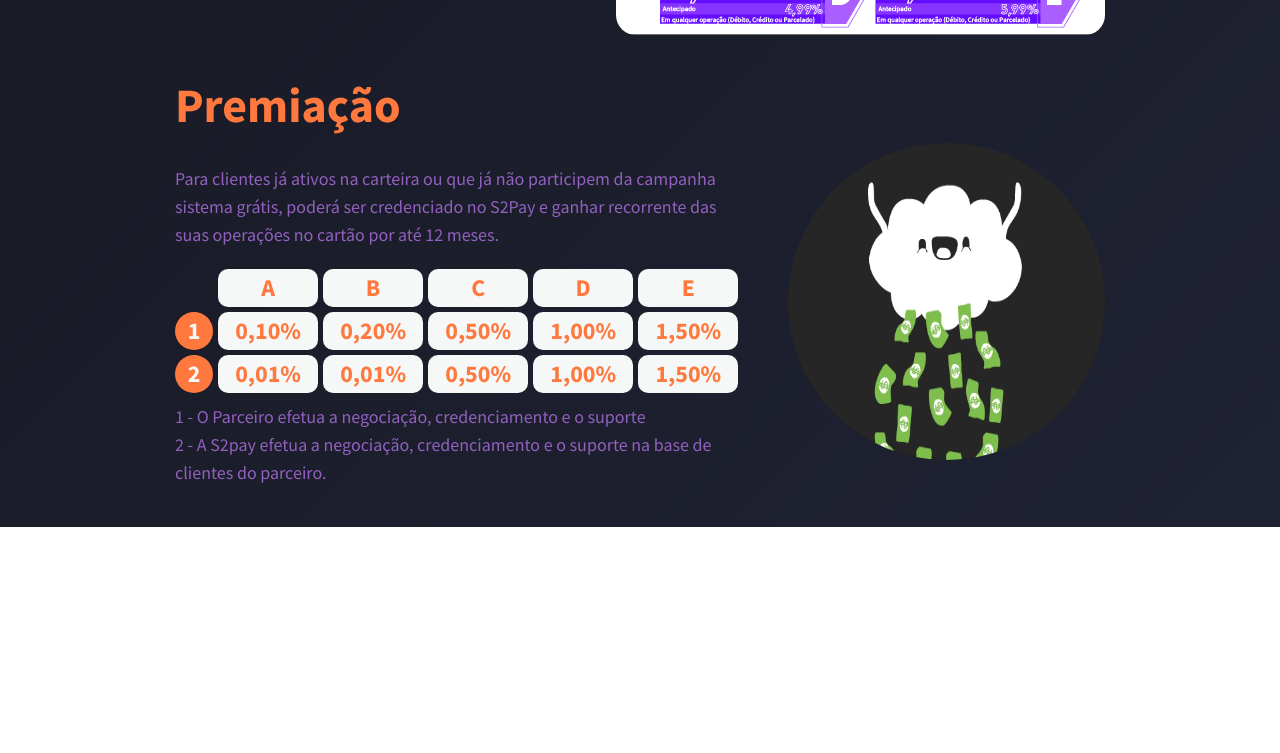
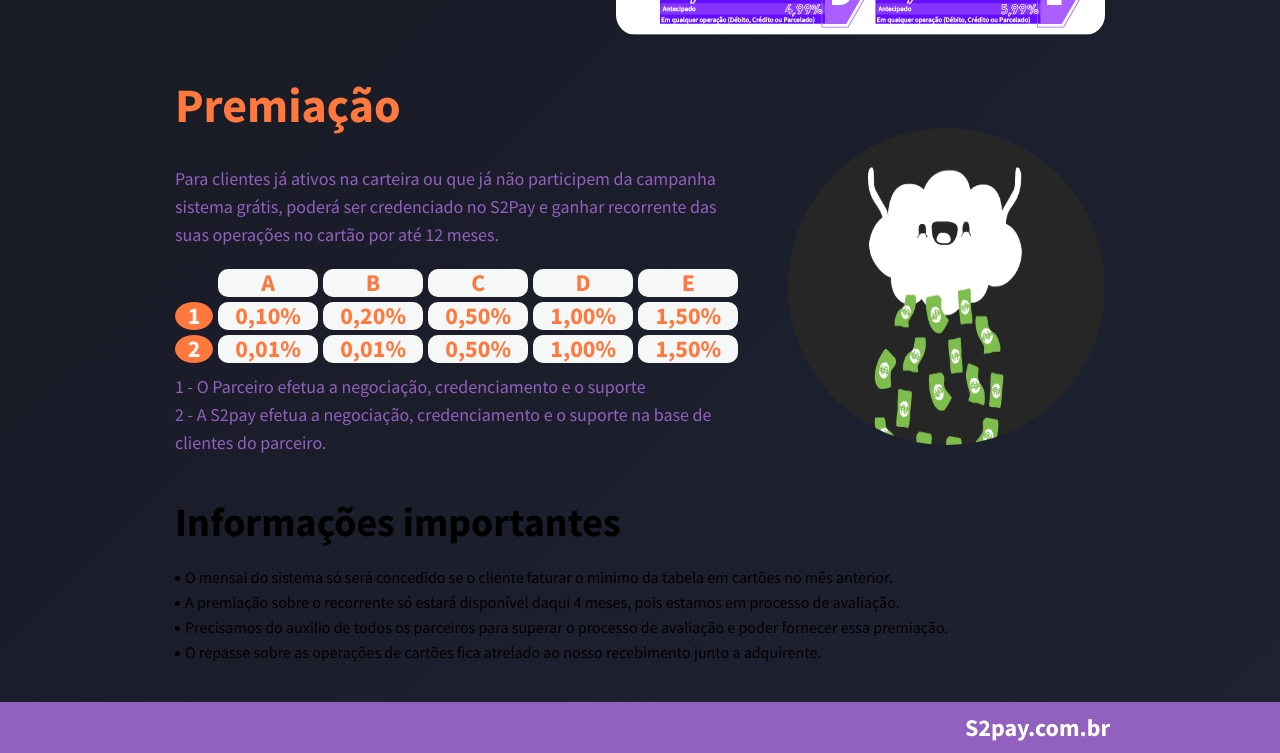
Before and after one commit to DevVand/Saurus-Project, a plain HTML site: page index.html in a window 1280 px wide. Shown: the part 1920-2673 px from the top of the page. Before the commit the page ends 2447 px from the top, so only its background shows below. Drawn offline with Linux system fonts and the light colour scheme.

Commit message:
Html/Css updates

```diff
--- a/index.html
+++ b/index.html
@@ -84,7 +84,6 @@
                 ser credenciado no S2Pay e ganhar recorrente
                 das suas operações no cartão por até 12 meses.</p>
             <div class="tabela">
-
                 <i></i><p>A</p><p>B</p><p>C</p><p>D</p><p>E</p>
                 <p class="num1">1</p><p>0,10%</p><p>0,20%</p><p>0,50%</p><p>1,00%</p><p>1,50%</p>
                 <p class="num2">2</p><p>0,01%</p><p>0,01%</p><p>0,50%</p><p>1,00%</p><p>1,50%</p>
@@ -97,6 +96,20 @@
         </div>
     </section>
 
+
+    <section class="info">
+        <h1>Informações importantes</h1>
+        <ul>
+            <li>O mensal do sistema só será concedido se o cliente faturar o minimo da tabela em cartões no mês anterior.</li>
+            <li>A premiação sobre o recorrente só estará disponível daqui 4 meses, pois estamos em processo de avaliação.</li>
+            <li>Precisamos do auxilio de todos os parceiros para superar o processo de avaliação e poder fornecer essa premiação.</li>
+            <li>O repasse sobre as operações de cartões fica atrelado ao nosso recebimento junto a adquirente.</li>
+        </ul>
+    </section>
+
+    <footer>
+        <p><a href="">S2pay.com.br</a></p>
+    </footer>
     <script>
 		const hamburguer = document.querySelector('.hamburguer')
 		const nav_ul = document.querySelector('ul')
--- a/style.css
+++ b/style.css
@@ -374,21 +374,20 @@ header p{
     padding:40px 0 0 50px;
 }
 
-#premiacao .image img{
+.premiacao .image img{
     height: 316.67px;
     border-radius: 50%;
 }
 
 .premiacao .tabela{
     padding: 20px 0 10px 0;
-    flex: 1;
     display: grid;
+    flex-wrap: wrap;
     grid-template-columns: 38px 1fr 1fr 1fr 1fr 1fr;
     gap: 5px;
 }
 
 .tabela p{
-    padding: 5px;
     font-size: 24px;
     color: #ff783e;
     font-weight: 700;
@@ -400,9 +399,9 @@ header p{
 .tabela .num1,.tabela .num2{
     border-radius: 50%;
     background-color: #ff783e;
-    color:#f6f8f7;;
+    color:#f6f8f7;
 }
-/*respondivo premiação*/
+/*responsivo premiação*/
 
 @media only screen and (max-width:425px){
     .premiacao{
@@ -412,4 +411,52 @@ header p{
         flex: 2 0 90px;
         padding: 20px 0;
     }
+
+    .tabela p{
+        font-size: 18px;
+    }
 }
+
+/*Info*/
+
+.info{
+    max-width: 940px;
+    margin: 0 auto;
+    padding: 0 5px;
+}
+
+.info h1{
+    font-size: 40px;
+    margin-bottom: 20px;
+}
+
+.info ul li{
+    margin: 5px 0;
+}
+
+.info ul li::before{
+    margin: 0 5px 2px 0;
+    content:'';
+    display: inline-block;
+    width: 5px;
+    height: 5px;
+    background-color: black;
+    border-radius: 50%;
+}
+
+/*Footer*/
+
+footer{
+    width:100%;
+    padding: 10px calc((100% - 940px )/2);
+    margin-top: 40px;
+    display: flex;
+    justify-content: flex-end;
+    background-color: rgb(146,96,191);
+}
+
+footer a{
+    font-size: 24px;
+    font-weight: 700;
+    color: #fff;
+}
```
